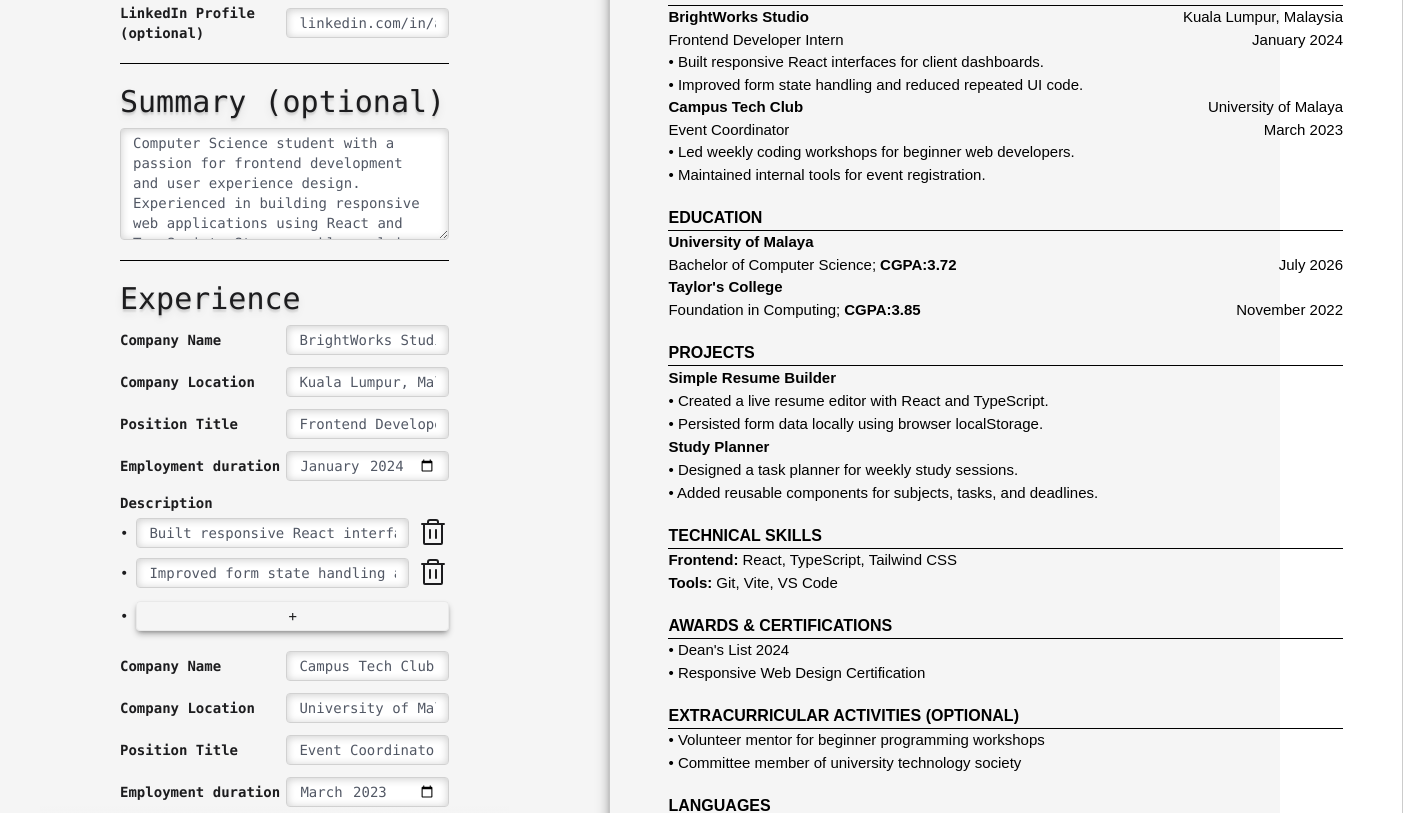
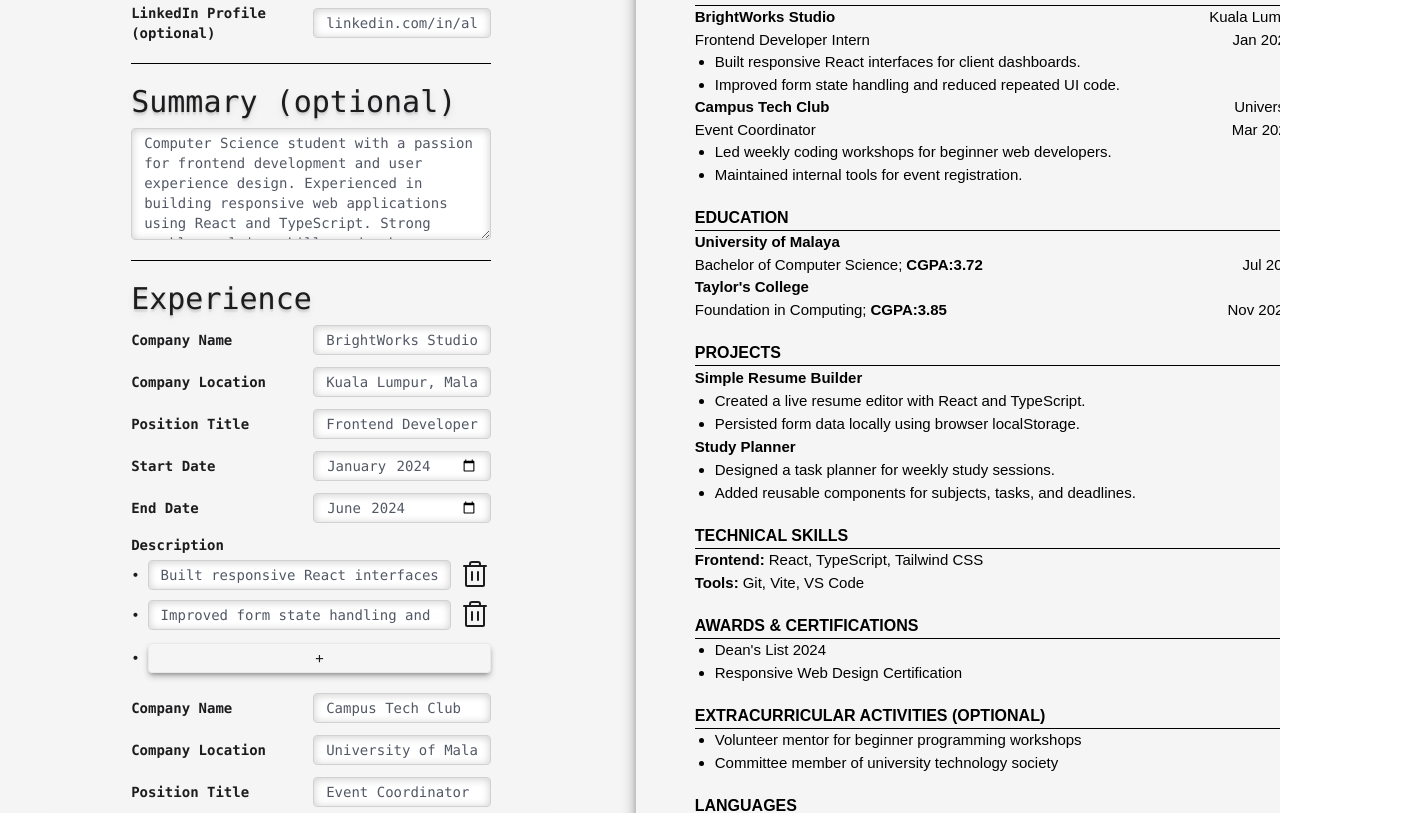
Before and after one commit to Luci6n/simple-resume-builder, a React (Vite) app: page / in a window 1280 px wide. Shown: the part 543-1356 px from the top of the page, 1403 px wide, since content can reach past the window. Built offline with nearby package versions, Linux system fonts and the light colour scheme.

Commit message:
fix: width view and date format

```diff
--- a/src/App.tsx
+++ b/src/App.tsx
@@ -2,7 +2,7 @@
 import Preview from "./pages/Preview.tsx"
 import { useEffect, useState } from "react"
 import type { ResumeData } from "./types/common.ts";
-import { resumeData } from "./data/resumeData.ts";
+import { sampleData } from "./data/resumeData.ts";
 
 function App() {
   const [inputData, setInputData] = useState<ResumeData>(() => {
@@ -22,7 +22,7 @@
       }
     }
 
-    return resumeData;
+    return sampleData;
     // To start with an empty form instead, import blankData and return it here.
   });
   const [isReverseToggled, setIsReverseToggled] = useState(false)
@@ -51,11 +51,14 @@
 
     localStorage.setItem("theme", newMode ? "dark" : "light");
   }
+  const printResume = () => {
+      window.print();
+  }
 
   return (
-    <div className="flex flex-col items-center min-h-screen bg-soft-milk dark:bg-deep-charcoal text-black dark:text-white">
-      <main className="flex flex-col gap-10 py-8">
-        <section className="flex flex-col gap-5 text-center">
+    <div className="min-h-screen overflow-x-hidden bg-soft-milk dark:bg-deep-charcoal text-black dark:text-white">
+      <main className="flex flex-col items-center gap-10 py-8">
+        <section className="flex w-full max-w-300 flex-col gap-5 px-6 text-center">
           <h1 className="text-5xl text-shadow-lg">Simple Resume Builder</h1>
           <p className="text-shadow-md">A simple ATS-friendly resume builder. Fill in the information and download the resume with your desired file format.</p>
           <section className="flex flex-row justify-center gap-10">
@@ -70,15 +73,35 @@
                 ps: dark mode not really styled yet, use with caution :D
               </p>
             </div>
+            <button
+              className="w-52 self-start bg-blue-500 text-white px-4 py-2 rounded hover:bg-blue-400 active:bg-blue-600"
+              onClick={printResume}
+            >
+              Save as PDF
+            </button>
           </section>
         </section>
-        <section className="grid grid-cols-9 gap-20 w-full max-w-500 px-10 items-center">
-          <div className={`max-h-500 col-span-4 ${isReverseToggled ? "order-2" : "order-1"}`}>
-            <Creator inputData={inputData} setInputData={setInputData} />
-          </div>
-
-          <div className={`w-[210mm] col-span-5 ${isReverseToggled ? "order-1" : "order-2"}`}>
-            <Preview inputData={inputData} />
+        <section className="w-full overflow-x-auto pb-8">
+          <div className={`mx-auto grid min-w-370 max-w-370 ${isReverseToggled ? "grid-cols-[210mm_minmax(360px,520px)]" : "grid-cols-[minmax(360px,520px)_210mm]"} items-center justify-center gap-16`}>
+            {isReverseToggled ? (
+              <>
+                <div className="resume-print-area w-[210mm]">
+                  <Preview inputData={inputData}/>
+                </div>
+                <div className="max-h-500">
+                  <Creator inputData={inputData} setInputData={setInputData} />
+                </div>
+              </>
+            ) : (
+              <>
+                <div className="max-h-500">
+                  <Creator inputData={inputData} setInputData={setInputData} />
+                </div>
+                <div className="resume-print-area w-[210mm]">
+                  <Preview inputData={inputData}/>
+                </div>
+              </>
+            )}
           </div>
         </section>
       </main>
--- a/src/data/resumeData.ts
+++ b/src/data/resumeData.ts
@@ -1,7 +1,7 @@
 import type { ResumeData } from "../types/common"
 
-// for testing purposes only
-export const resumeData: ResumeData = {
+// sample data
+export const sampleData: ResumeData = {
     header: {
         name: "Alex Tan",
         email: "alex.tan@example.com",
@@ -15,7 +15,11 @@
             companyName: "BrightWorks Studio",
             companyLocation: "Kuala Lumpur, Malaysia",
             positionTitle: "Frontend Developer Intern",
-            employmentDuration: "2024-01",
+            employmentDuration: {
+                startDate:"2024-01",
+                endDate: "2024-06",
+                isCurrent: true
+            },
             description: [
                 "Built responsive React interfaces for client dashboards.",
                 "Improved form state handling and reduced repeated UI code."
@@ -25,7 +29,11 @@
             companyName: "Campus Tech Club",
             companyLocation: "University of Malaya",
             positionTitle: "Event Coordinator",
-            employmentDuration: "2023-03",
+            employmentDuration: {
+                startDate:"2023-03",
+                endDate: "2023-10",
+                isCurrent: false
+            },
             description: [
                 "Led weekly coding workshops for beginner web developers.",
                 "Maintained internal tools for event registration."
@@ -38,14 +46,22 @@
             location: "Kuala Lumpur, Malaysia",
             courseOfStudy: "Bachelor of Computer Science",
             cgpa: 3.72,
-            graduationDate: "2026-07"
+            graduationDate: {
+                startDate:"2023-07",
+                endDate: "2026-07",
+                isCurrent: false
+            },
         },
         {
             institutionName: "Taylor's College",
             location: "Subang Jaya, Malaysia",
             courseOfStudy: "Foundation in Computing",
             cgpa: 3.85,
-            graduationDate: "2022-11"
+            graduationDate: {
+                startDate:"2021-11",
+                endDate: "2022-11",
+                isCurrent: true
+            },
         }
     ],
     projects: [
@@ -102,6 +118,7 @@
     ]
 }
 
+// blank data
 export const blankData: ResumeData = {
     header: {
         name: "",
@@ -116,14 +133,22 @@
             companyName: "",
             companyLocation: "",
             positionTitle: "",
-            employmentDuration: "",
+            employmentDuration: {
+                startDate:"",
+                endDate: "",
+                isCurrent: false
+            },
             description: [""]
         },
         {
             companyName: "",
             companyLocation: "",
             positionTitle: "",
-            employmentDuration: "",
+            employmentDuration: {
+                startDate:"",
+                endDate: "",
+                isCurrent: false
+            },
             description: [""]
         }
     ],
@@ -133,14 +158,22 @@
             location: "",
             courseOfStudy: "",
             cgpa: 0,
-            graduationDate: ""
+            graduationDate: {
+                startDate:"",
+                endDate: "",
+                isCurrent: false
+            }
         },
         {
             institutionName: "",
             location: "",
             courseOfStudy: "",
             cgpa: 0,
-            graduationDate: ""
+            graduationDate: {
+                startDate:"",
+                endDate: "",
+                isCurrent: false
+            }
         }
     ],
     projects: [
--- a/src/index.css
+++ b/src/index.css
@@ -3,7 +3,7 @@
 @custom-variant dark (&:where(.dark, .dark *));
 
 @theme {
-  --font-sans: Arial, san-serif;
+  --font-sans: Arial, Helvetica, san-serif;
   --color-soft-milk: #F5F5F5; /* light mode background */
   --color-milk-white: #FEFCFF; /* light mode preview background */
   --color-soft-black: #1C1C1E; /* dark mode background */
@@ -12,6 +12,7 @@
 
 @layer components {
   .resume-page {
+    @apply flex flex-col gap-5 border border-current/20 rounded-md shadow-lg/50;
     width: 210mm;
     min-height: 297mm;
     padding: 1.35cm 1.55cm 1.42cm 1.55cm;
@@ -105,6 +106,39 @@
   }
 }
 
+@media print {
+  @page {
+    size: A4;
+    margin: 0;
+  }
+
+  body * {
+    visibility: hidden;
+  }
+
+  .resume-print-area,
+  .resume-print-area * {
+    visibility: visible;
+  }
+
+  .resume-print-area {
+    position: absolute;
+    inset: 0 auto auto 0;
+    width: 210mm;
+    min-height: 297mm;
+  }
+
+  .resume-print-area .section-header,
+  .resume-print-area button {
+    display: none;
+  }
+
+  .resume-print-area .resume-page {
+    box-shadow: none;
+    border: none;
+  }
+}
+
 body {
   margin: 0;
 }
--- a/src/pages/Creator.tsx
+++ b/src/pages/Creator.tsx
@@ -1,6 +1,5 @@
 import type { CreatorProps, ArraySection, ResumeData } from "../types/common";
 import { TrashIcon } from "@phosphor-icons/react/dist/csr/Trash";
-import DatePicker from "react-datepicker";
 import "react-datepicker/dist/react-datepicker.css";
 
 export default function Creator({ inputData, setInputData }: CreatorProps) {
@@ -91,6 +90,49 @@
         }));
     };
 
+    const handleExperienceDurationChange = (
+        index: number,
+        dateField: "startDate" | "endDate" | "isCurrent",
+        value: string | boolean
+    ) => {
+        setInputData(prev => ({
+            ...prev,
+            experience: prev.experience.map((experience, i) =>
+                i === index
+                    ? {
+                        ...experience,
+                        employmentDuration: {
+                            ...experience.employmentDuration,
+                            [dateField]: value
+                        }
+                    }
+                    : experience
+            )
+        }));
+    };
+
+    const handleEducationDurationChange = (
+        index: number,
+        dateField: "startDate" | "endDate" | "isCurrent",
+        value: string | boolean
+    ) => {
+        setInputData(prev => ({
+            ...prev,
+            education: prev.education.map((education, i) =>
+                i === index
+                    ? {
+                        ...education,
+                        graduationDate: {
+                            ...education.graduationDate,
+                            [dateField]: value
+                        }
+                    }
+                    : education
+            )
+        }))
+    }
+
+
     // generic function to add new items to array sections
     // (experience, education, projects, skills, awardsCertification, extracurricularActivities, languages)
     const handleAddArrayItem = <Section extends ArraySection>(
@@ -149,7 +191,11 @@
         companyName: "",
         companyLocation: "",
         positionTitle: "",
-        employmentDuration: "",
+        employmentDuration: {
+            startDate:"",
+            endDate: "",
+            isCurrent: false
+        },
         description: []
     });
 
@@ -158,7 +204,11 @@
         location: "",
         courseOfStudy: "",
         cgpa: 0,
-        graduationDate: ""
+        graduationDate: {
+            startDate:"",
+            endDate: "",
+            isCurrent: false
+        }
     });
 
     const createEmptyProject = (): ResumeData["projects"][number] => ({
@@ -275,6 +325,41 @@
     //         })
     //     }));
     // };
+    // type DateDurationFieldMap = {
+    //     experience: "employmentDuration";
+    //     education: "graduationDate";
+    // };
+
+    // const handleDateDurationChange = <
+    //     Section extends keyof DateDurationFieldMap
+    // >(
+    //     section: Section,
+    //     index: number,
+    //     field: DateDurationFieldMap[Section],
+    //     dateField: "startDate" | "endDate" | "isCurrent",
+    //     value: string | boolean
+    // ) => {
+    //     setInputData(prev => ({
+    //         ...prev,
+    //         [section]: prev[section].map((item, i) => {
+    //             if (i !== index) return item;
+
+    //             const currentDuration = item[field as keyof typeof item] as {
+    //                 startDate: string;
+    //                 endDate: string;
+    //                 isCurrent?: boolean;
+    //             };
+
+    //             return {
+    //                 ...item,
+    //                 [field]: {
+    //                     ...currentDuration,
+    //                     [dateField]: value
+    //                 }
+    //             };
+    //         })
+    //     }));
+    // };
 
     return (
         <div className="creator-scroll-fade relative">
@@ -284,23 +369,23 @@
                 <div className="flex flex-col gap-3">
                     <label className="form-label">
                         <span className="form-label-text">Name</span>
-                        <input className="form-input" name="name" type="text" value={inputData.header.name} onChange={handleHeaderChange}/>
+                        <input className="form-input" name="name" type="text" autoComplete="on" value={inputData.header.name} onChange={handleHeaderChange}/>
                     </label>
                     <label className="form-label">
                         <span className="form-label-text">Email</span>
-                        <input className="form-input" name="email" type="email" value={inputData.header.email} onChange={handleHeaderChange}/>
+                        <input className="form-input" name="email" type="email" autoComplete="on" value={inputData.header.email} onChange={handleHeaderChange}/>
                     </label>
                     <label className="form-label">
                         <span className="form-label-text">Phone Number</span>
-                        <input className="form-input" name="phoneNumber" type="text" value={inputData.header.phoneNumber} onChange={handleHeaderChange}/>
+                        <input className="form-input" name="phoneNumber" id="tel" autoComplete="on" type="text" value={inputData.header.phoneNumber} onChange={handleHeaderChange}/>
                     </label>
                     <label className="form-label">
                         <span className="form-label-text">Location</span>
-                        <input className="form-input" name="location" type="text" value={inputData.header.location} onChange={handleHeaderChange}/>
+                        <input className="form-input" name="location" type="text" autoComplete="on" value={inputData.header.location} onChange={handleHeaderChange}/>
                     </label>
                     <label className="form-label">
                         <span className="form-label-text">LinkedIn Profile (optional)</span>
-                        <input className="form-input" name="linkedin" type="text" value={inputData.header.linkedin} onChange={handleHeaderChange}/>
+                        <input className="form-input" name="linkedin" type="url" autoComplete="on" value={inputData.header.linkedin} onChange={handleHeaderChange}/>
                     </label>
                 </div>
             </div>
@@ -335,7 +420,9 @@
                             <input
                                 className="form-input"
                                 type="text"
+                                name="location"
                                 value={experience.companyLocation}
+                                autoComplete="on"
                                 onChange={(e) =>
                                     handleSectionArrayChange("experience", index, "companyLocation", e.target.value)
                                 }
@@ -353,13 +440,24 @@
                             />
                         </label>
                         <label className="form-label">
-                            <span className="form-label-text">Employment duration</span>
+                            <span className="form-label-text">Start Date</span>
                             <input
                                 className="form-input"
                                 type="month"
-                                value={experience.employmentDuration}
+                                value={experience.employmentDuration.startDate}
                                 onChange={(e) =>
-                                    handleSectionArrayChange("experience", index, "employmentDuration", e.target.value)
+                                    handleExperienceDurationChange(index, "startDate", e.target.value)
+                                }
+                            />
+                        </label>
+                        <label className="form-label">
+                            <span className="form-label-text">End Date</span>
+                            <input
+                                className="form-input"
+                                type="month"
+                                value={experience.employmentDuration.endDate}
+                                onChange={(e) =>
+                                    handleExperienceDurationChange(index, "endDate", e.target.value)
                                 }
                             />
                         </label>
@@ -425,7 +523,9 @@
                             <input
                                 className="form-input"
                                 type="text"
+                                name="location"
                                 value={education.location}
+                                autoComplete="on"
                                 onChange={(e) =>
                                     handleSectionArrayChange("education", index, "location", e.target.value)
                                 }
@@ -457,13 +557,40 @@
                             />
                         </label>
                         <label className="form-label">
-                            <span className="form-label-text">Graduation Date</span>
+                            <span className="form-label-text">Start Date</span>
                             <input
                                 className="form-input"
                                 type="month"
-                                value={education.graduationDate}
+                                value={education.graduationDate.startDate}
                                 onChange={(e) =>
-                                    handleSectionArrayChange("education", index, "graduationDate", e.target.value)
+                                    handleEducationDurationChange(index, "startDate", e.target.value)
+                                }
+                            />
+                        </label>
+                        {!education.graduationDate.isCurrent
+                            ? (
+                                <label className="form-label">
+                                    <span className="form-label-text">End Date</span>
+                                    <input
+                                        className="form-input"
+                                        type="month"
+                                        value={education.graduationDate.endDate}
+                                        onChange={(e) =>
+                                            handleEducationDurationChange(index, "endDate", e.target.value)
+                                        }
+                                    />
+                                </label>
+                            )
+                            : undefined
+                        }
+                        <label className="form-label">
+                            <span className="form-label-text">Still studying?</span>
+                            <input
+                                className=""
+                                type="checkbox"
+                                checked={education.graduationDate.isCurrent}
+                                onChange={(e) =>
+                                    handleEducationDurationChange(index, "isCurrent", e.target.checked)
                                 }
                             />
                         </label>
--- a/src/pages/Preview.tsx
+++ b/src/pages/Preview.tsx
@@ -8,7 +8,7 @@
         const date = new Date(Number(year), Number(month) - 1);
 
         return date.toLocaleDateString("en-US", {
-            month: "long",
+            month: "short",
             year: "numeric"
         });
     };
@@ -16,7 +16,7 @@
     return (
         <>
             <h1 className="section-header">Resume Preview</h1>
-            <div className="resume-page flex flex-col gap-5 border border-current/20 rounded-md shadow-lg/50">
+            <div className="resume-page">
                 <div className="flex flex-col">
                     <span className="form-label-text text-center text-[19px]">{inputData.header.name}</span>
                     <div className="flex flex-row divide-x justify-center">
@@ -40,11 +40,11 @@
                             </div>
                             <div className="flex justify-between">
                                 <span className="text-[15px]">{experience.positionTitle}</span>
-                                <span className="text-[15px]">{formatMonthYear(experience.employmentDuration)}</span>
+                                <span className="text-[15px]">{formatMonthYear(experience.employmentDuration.startDate) + " - " + formatMonthYear(experience.employmentDuration.endDate)}</span>
                             </div>
-                            <ul>
+                            <ul className="list-disc list-outside pl-5">
                                 {experience.description.map((description, descIndex) => (
-                                    <li key={descIndex} className="text-[15px]">{'\u2022'} {description}</li>
+                                    <li key={descIndex} className="text-[15px]">{description}</li>
                                 ))}
                             </ul>
                         </div>
@@ -62,7 +62,7 @@
                                     <span className="text-[15px]">{education.courseOfStudy};</span>
                                     <span className="font-bold text-[15px]">CGPA:{education.cgpa}</span>
                                 </div>
-                                <span className="text-[15px]">{formatMonthYear(education.graduationDate)}</span>
+                                <span className="text-[15px]">{formatMonthYear(education.graduationDate.startDate) + " - " + formatMonthYear(education.graduationDate.endDate)}</span>
                             </div>
                         </div>
                     ))}
@@ -72,9 +72,9 @@
                     {inputData.projects.map((project, index) => (
                         <div key={index}>
                             <span className="font-bold text-[15px]">{project.projectName}</span>
-                            <ul>
+                            <ul className="list-disc list-outside pl-5">
                                 {project.description.map((description, descIndex) => (
-                                    <li key={descIndex} className="text-[15px]">{'\u2022'} {description}</li>
+                                    <li key={descIndex} className="text-[15px]">{description}</li>
                                 ))}
                             </ul>
                         </div>
@@ -91,15 +91,19 @@
                 </div>
                 <div className="awards flex flex-col">
                     <h1 className="text-base font-bold border-b uppercase">Awards & Certifications</h1>
-                    {inputData.awardsCertification.map((award, index) => (
-                        <span key={index} className="text-[15px]">{'\u2022'} {award.awardCertificationTitle}</span>
-                    ))}
+                    <ul className="list-disc list-outside pl-5">
+                        {inputData.awardsCertification.map((award, index) => (
+                            <li key={index} className="text-[15px]">{award.awardCertificationTitle}</li>
+                        ))}
+                    </ul>
                 </div>
                 <div className="extracurricular flex flex-col">
                     <h1 className="text-base font-bold border-b uppercase">Extracurricular Activities (optional)</h1>
-                    {inputData.extracurricularActivities?.map((activity, index) => (
-                        <span key={index} className="text-[15px]">{'\u2022'} {activity.activityName}</span>
-                    ))}
+                    <ul className="list-disc list-outside pl-5">
+                        {inputData.extracurricularActivities?.map((activity, index) => (
+                            <li key={index} className="text-[15px]">{activity.activityName}</li>
+                        ))}
+                    </ul>
                 </div>
                 <div className="languages flex flex-col">
                     <h1 className="text-base font-bold border-b uppercase">Languages</h1>
```
Also changed, not shown: src/types/common.ts (+8 -2 lines).
